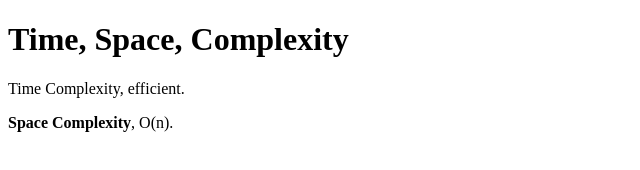
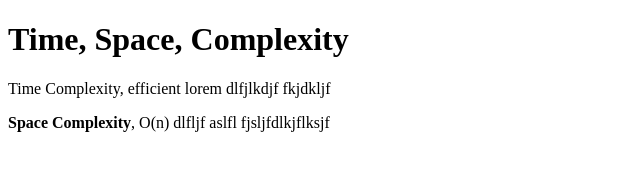
Before and after one commit to acciojob/time-and-space-complexity-gssubash, a website: page main.html in a window 1280 px wide. Shown: the whole page, without its empty margins (0-640 px from the left). Drawn offline with Linux system fonts and the light colour scheme.

Commit message:
created a submission

```diff
--- a/main.html
+++ b/main.html
@@ -9,8 +9,8 @@
 <body>
 	<!-- the entire body must be written by student -->
     <h1>Time, Space, Complexity</h1>
-	<p>Time Complexity, efficient.</p>
-	<p><b>Space Complexity</b>, O(n).</p>
+	<p>Time Complexity, efficient lorem dlfjlkdjf fkjdkljf </p>
+	<p><b>Space Complexity</b>, O(n) dlfljf aslfl fjsljfdlkjflksjf</p>
 </script>
 
 </body>
```
